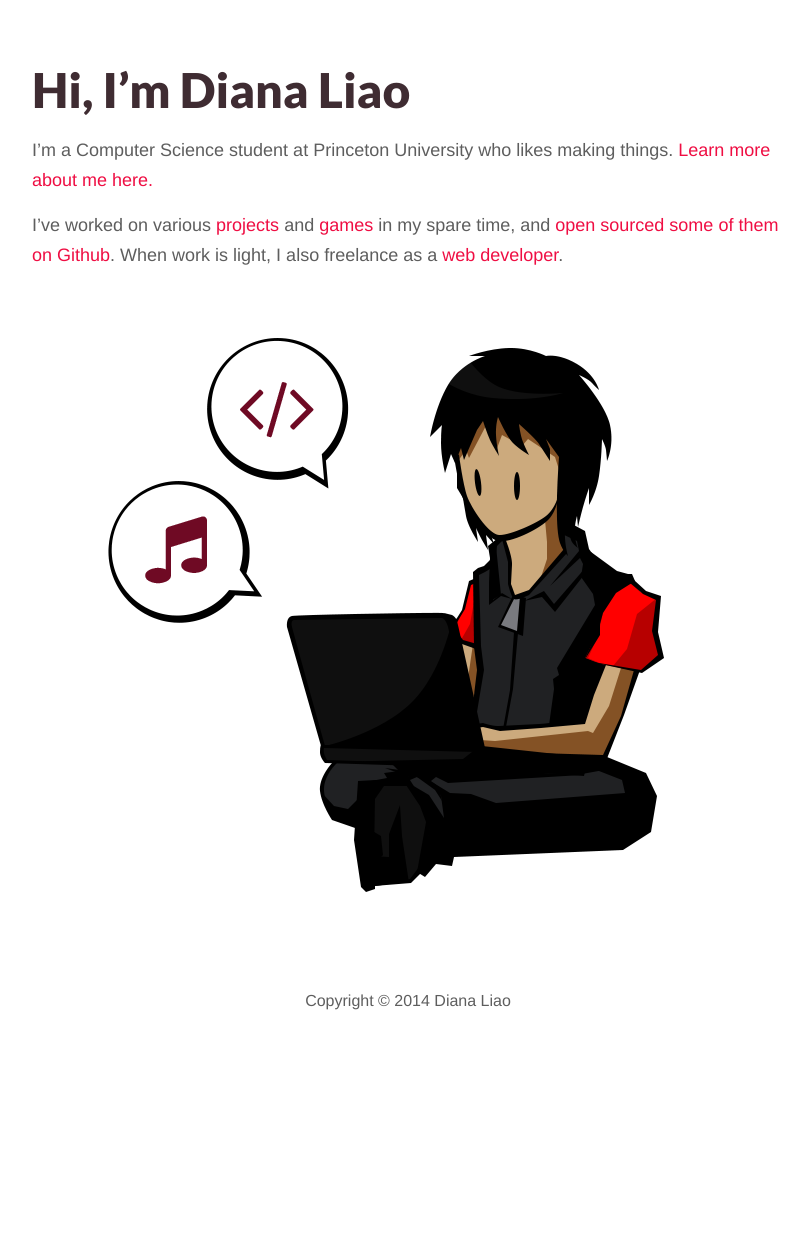
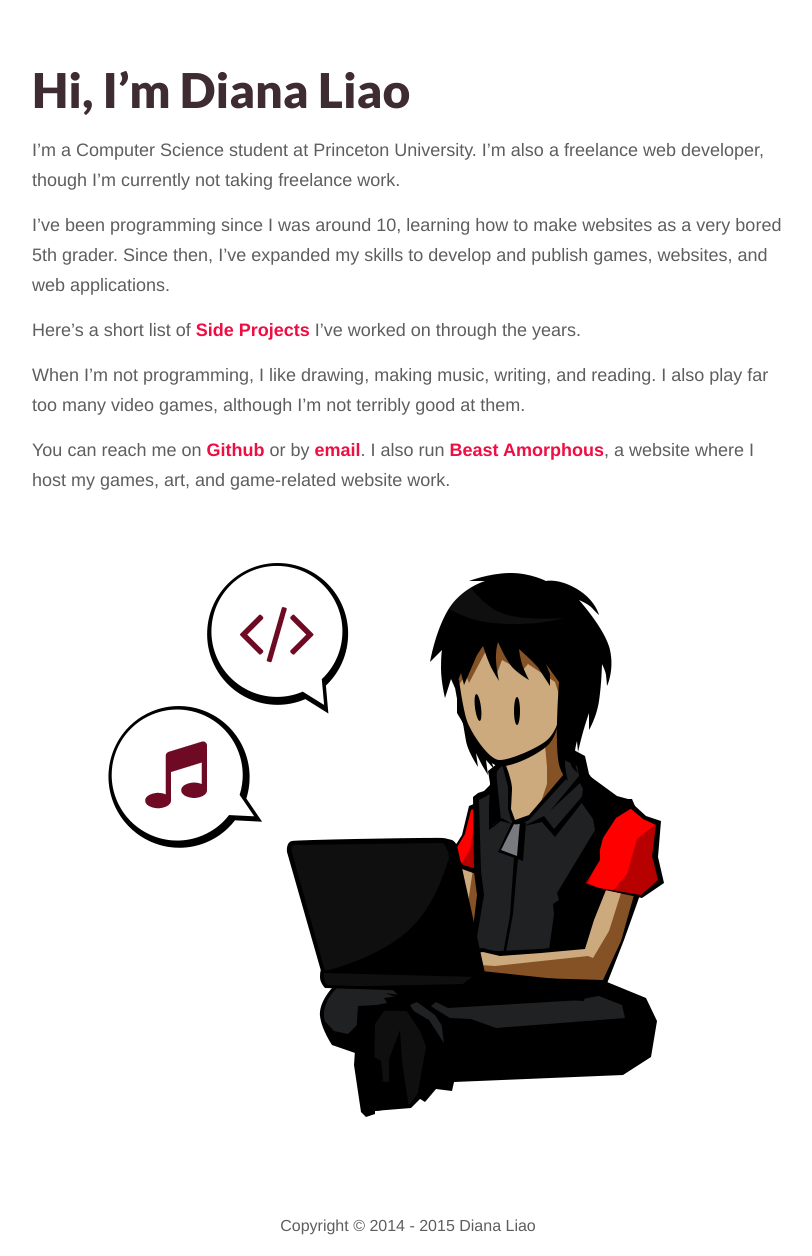
Before and after one commit to dmliao/dmliao.github.io, a Jekyll site: the page built from index.md, in a window 1280 px wide. Shown: the whole page, without its empty margins (232-1044 px from the left). Built offline with Jekyll 4.4.1, drawn with Linux system fonts in a browser that asks for light colours; some web fonts are replaced; Markdown is read by kramdown in place of the engine named in the settings; before the commit the page ends 1031 px from its top, so only the background shows below that.

Commit message:
September update

```diff
--- a/_config.yml
+++ b/_config.yml
@@ -1,7 +1,4 @@
 safe:        false
-auto:        false
-server:      false
-server_port: 4000
 base-url:    /
 
 source:      .
@@ -69,4 +66,4 @@ sass:
     # If true, compiles sass directly into your jekyll source directory
     # As well as your destination directory
 
-exclude: config.rb
+exclude: ['config.rb']
--- a/_includes/footer.html
+++ b/_includes/footer.html
@@ -1,3 +1,3 @@
 <footer>
-Copyright &copy; 2014 Diana Liao
+Copyright &copy; 2014 - 2015 Diana Liao
 </footer>
--- a/_includes/nav.html
+++ b/_includes/nav.html
@@ -1,6 +1,6 @@
 <div class='container'>
 <nav class='text-center'>
-<p><span class='emphasis'>Hi, I'm <a href='/'>Diana Liao</a>,</span> computer science student at Princeton University.<br>Learn more <a href='/about'>about me</a>, or see some of my <a href='/projects'>work</a>.</p>
+<p><span class='emphasis'>Hi, I'm <a href='/'>Diana Liao</a>,</span> computer science student at Princeton University.<br>Learn more <a href='/'>about me</a>, or see some of my <a href='/projects'>work</a>.</p>
 </p>
 </div>
 
--- a/index.md
+++ b/index.md
@@ -4,9 +4,15 @@ layout: home
 
 # Hi, I'm Diana Liao
 
-I'm a Computer Science student at Princeton University who likes making things. [Learn more about me here.](/about)
+I'm a Computer Science student at Princeton University. I'm also a freelance web developer, though I'm currently not taking freelance work.
 
-I've worked on various [projects](/projects) and [games](/games) in my spare time, and [open sourced some of them on Github](https://github.com/dmliao). When work is light, I also freelance as a [web developer](/websites).
+I've been programming since I was around 10, learning how to make websites as a very bored 5th grader. Since then, I've expanded my skills to develop and publish games, websites, and web applications.
+
+Here's a short list of **[Side Projects](/projects)** I've worked on through the years.
+
+When I'm not programming, I like drawing, making music, writing, and reading. I also play far too many video games, although I'm not terribly good at them.
+
+You can reach me on **[Github](https://github.com/dmliao)** or by **[email](mailto:dmliao@princeton.edu)**. I also run **[Beast Amorphous](http://beastamorphous.com)**, a website where I host my games, art, and game-related website work.
 
 <div class='text-center'>
 <img src='/img/front.png'>
```
Also changed, not shown: about.md (deleted, +0 -13 lines), projects.md (+10 -0 lines).
